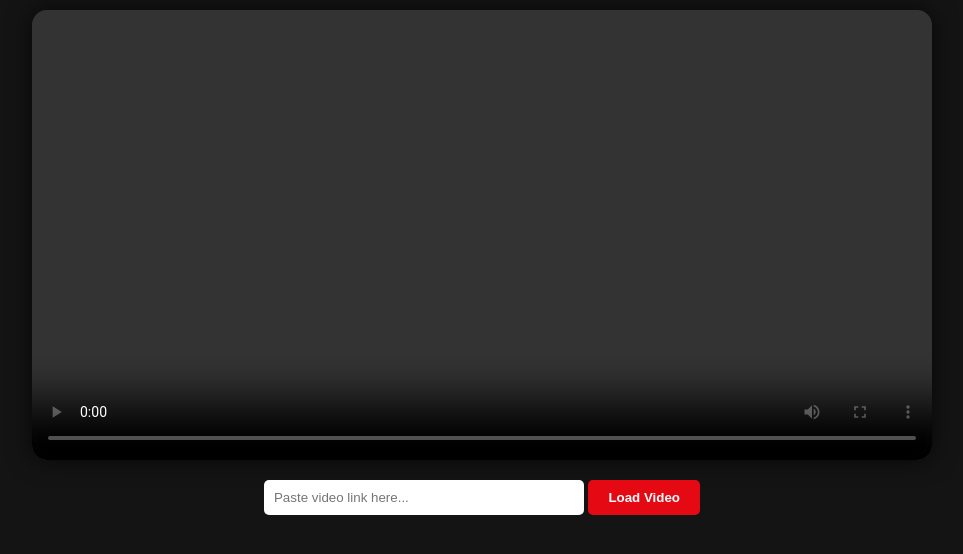
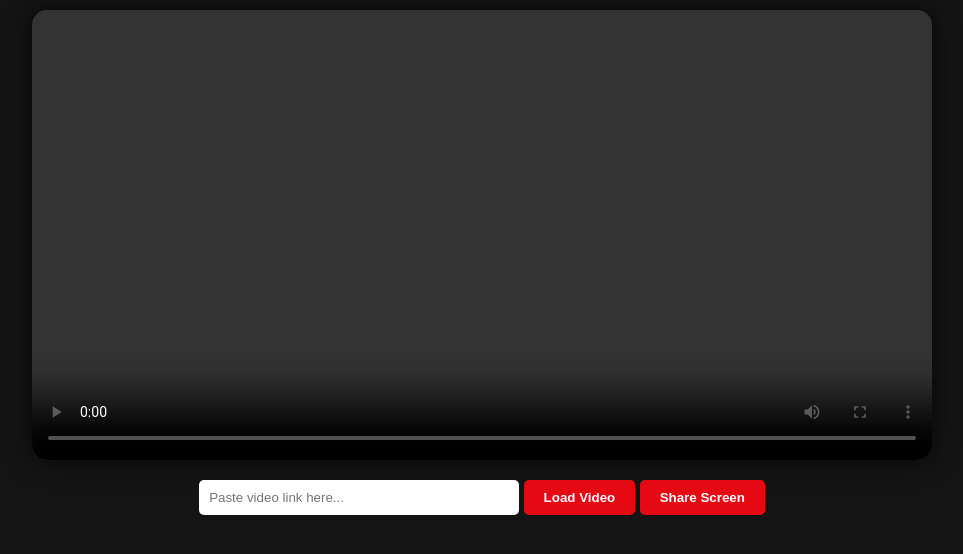
Before and after one commit to abhishekyadav-ji/watch-party, a website: page public/index.html in a window 1280 px wide. Shown: the part 124-678 px from the top of the page, without its empty margins (158-1121 px from the left). Drawn offline with nearby package versions, Linux system fonts and the light colour scheme.

Commit message:
Add Share Screen button to controls

```diff
--- a/public/index.html
+++ b/public/index.html
@@ -16,6 +16,7 @@
     <div class="controls">
       <input type="text" id="videoURL" placeholder="Paste video link here..." />
       <button onclick="loadVideo()">Load Video</button>
+      <button onclick="shareScreen()">Share Screen</button>
     </div>
   </div>
 
```
